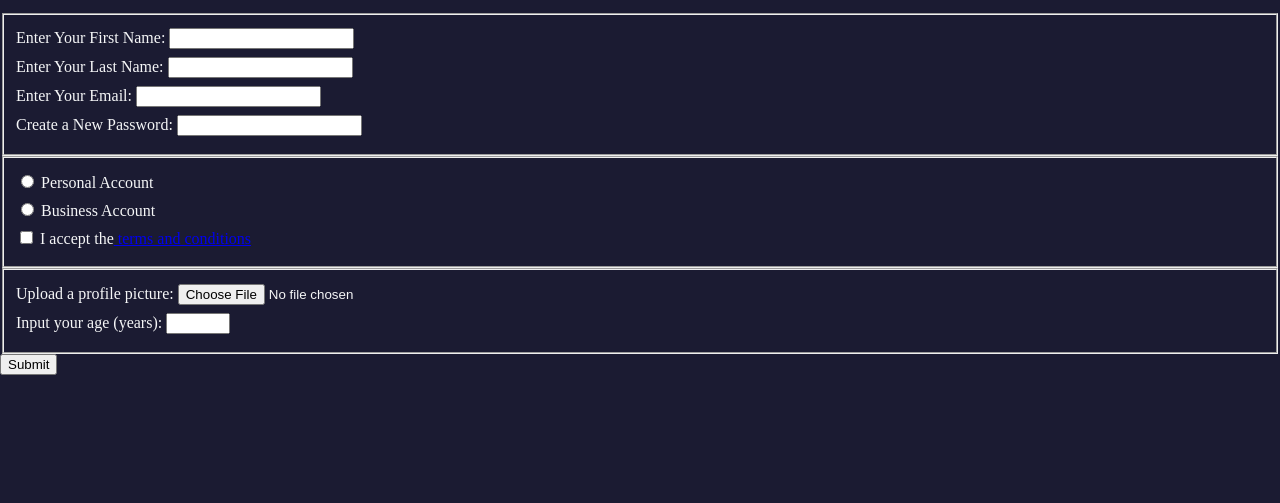
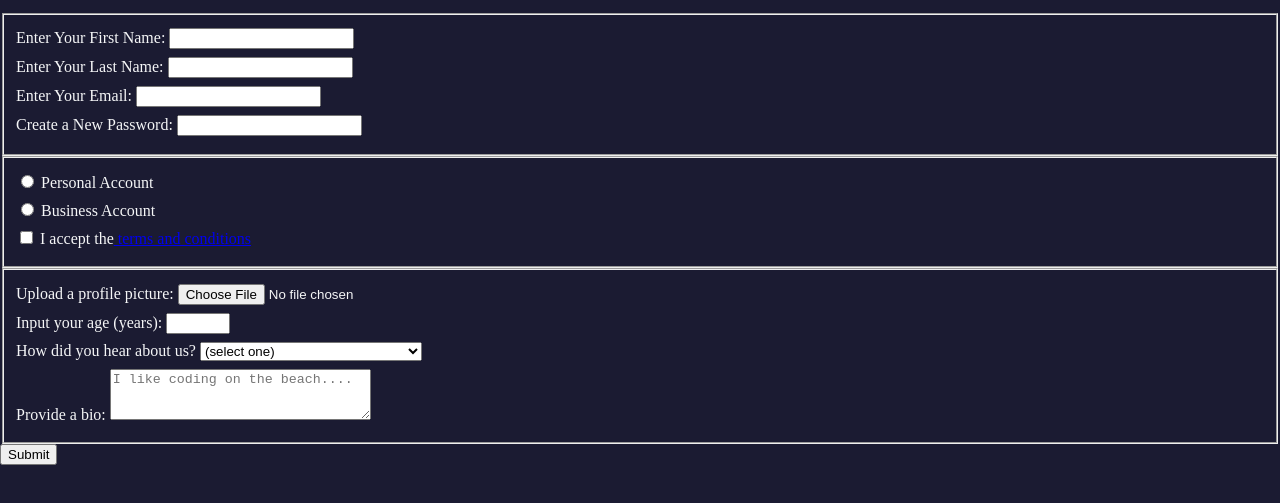
Before and after one commit to ibrahimabah/registration-form, a plain HTML site: page index.html in a window 1280 px wide. Shown: the part 101-604 px from the top of the page. Drawn offline with Linux system fonts and the light colour scheme.

Commit message:
log textarea element

```diff
--- a/index.html
+++ b/index.html
@@ -33,17 +33,32 @@
       </fieldset>
 
       <fieldset>
-        <label for="">Upload a profile picture:
-          <input type="file" name="" id="">
+        <label for="profile-picture">Upload a profile picture:
+          <input type="file" name="" id="profile-picture">
         </label>
-        <label for="">Input your age (years): <input type="number" name="" id="" min="13" max="120"></label>
+        <label for="age">Input your age (years): <input type="number" name="" id="age" min="13" max="120"></label>
+        <label for="referrer">
+          How did you hear about us?
+          <select name="" id="referrer">
+            <option value="">(select one)</option>
+            <option value="1">freeCodeCamp News</option>
+            <option value="2">freeCodeCamp YouTube Channel</option>
+            <option value="3">freeCodeCamp Forum</option>
+            <option value="4">Other</option>
+          </select>
+        </label>
+        <label for="bio">
+          Provide a bio: <textarea name="" id="bio" cols="30" rows="3" placeholder="I like coding on the beach...."></textarea>
+        </label>
       </fieldset>
       <input type="submit" value="Submit">
     </form>
   </body>
 </html>
 <!--
-        Personal Account
-        Business Account
-        I accept the terms and conditions
+
+
+
+
+
 -->
```
